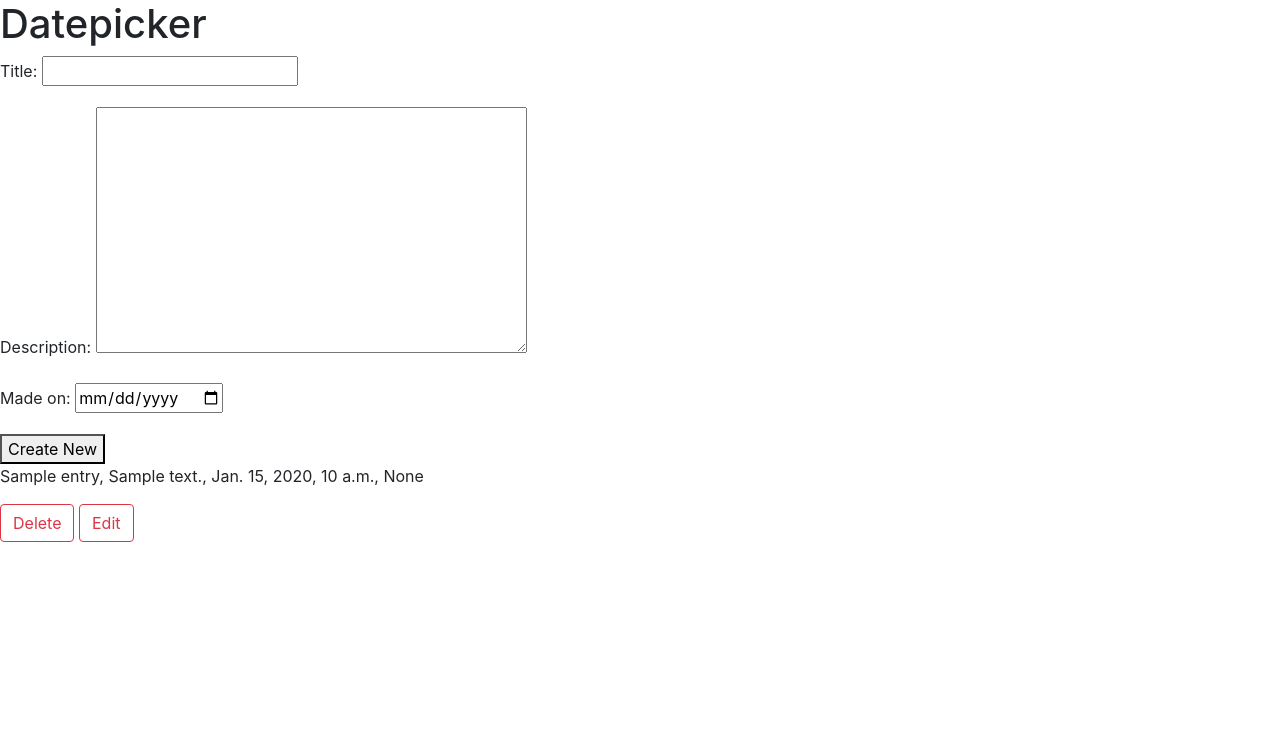
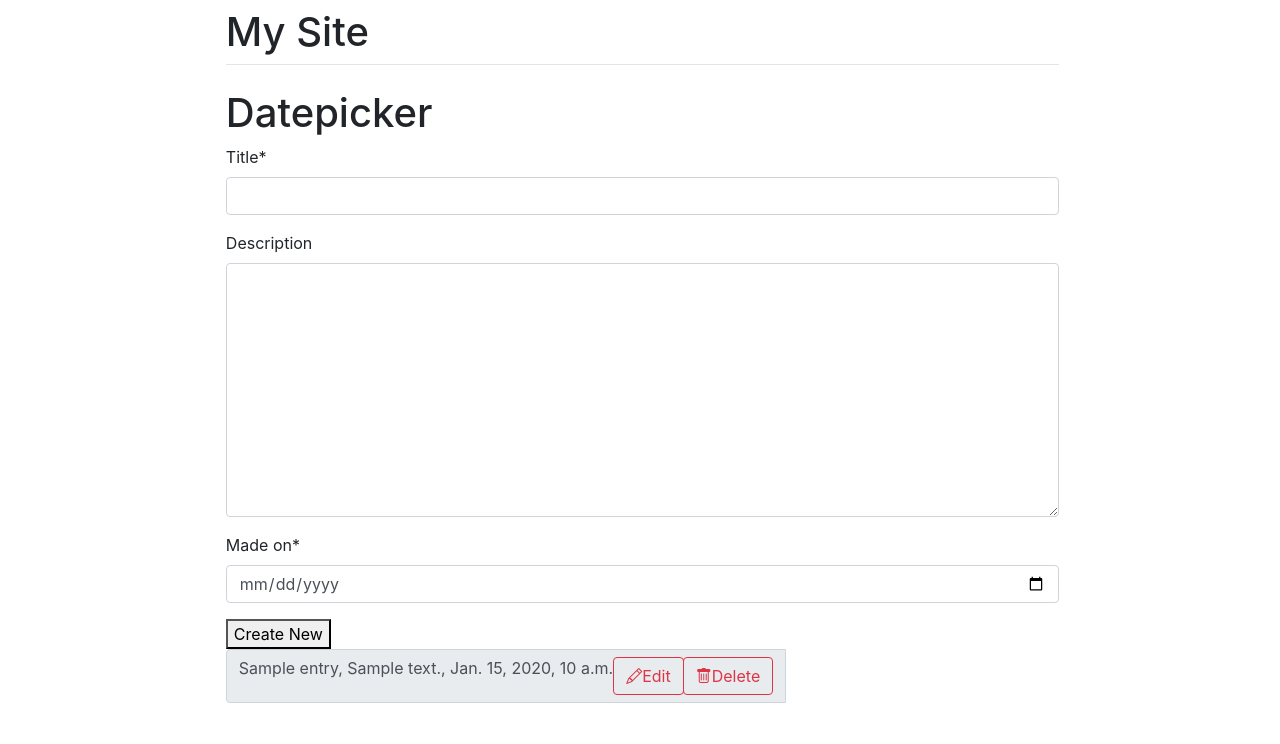
Before and after one commit to Stuntmanbob1986/howtousemongodbinDjango, a Django app: page /datepicker/ in a window 1280 px wide. Shown: the part 56-800 px from the top of the page. Run offline with Django 4.2, Linux system fonts and the light colour scheme; tables that the repository leaves empty hold one stand-in row (values such as "Sample post"); a database or web service that is not in the repository returns one stand-in record (values such as "Sample title"); some libraries are stand-ins or nearby versions.

Commit message:
Edit buttons are now working Added some Bootstrap and Crispy Forms

```diff
--- a/datepicker/urls.py
+++ b/datepicker/urls.py
@@ -1,7 +1,7 @@
 from django.urls import path
 
 from . import views
-from .views import PromiseCreateView, detail_view
+from .views import PromiseCreateView, detail_view, edit_view
 
 app_name = 'datepicker'
 
@@ -10,8 +10,9 @@ urlpatterns = [
     path('', PromiseCreateView.as_view()),  # class based view!
     # path('delete', views.delete, name='delete')
     path(r'^delete/(?P<id>[0-9]+)/$', views.delete, name='delete'),
-    path(r'^edit/(?P<id>[0-9]+)/$', views.edit, name='edit'),
+    # path(r'^edit/(?P<id>[0-9]+)/$', views.edit, name='edit'),
     # path(r'^detail_view/(?P<id>[0-9]+)/$', views.detail_view, name='detail_view')
     # path(r'^detail_view/(?P<id>[0-9]+)/$', detail_view, name='detail_view'),
-    path('<id>', detail_view, name='detail_view')
+    path('<id>', detail_view, name='detail_view'),
+    path('<id>/edit', edit_view, name='edit_view')
 ]
--- a/datepicker/views.py
+++ b/datepicker/views.py
@@ -1,4 +1,4 @@
-from django.http import HttpResponse
+from django.http import HttpResponse, HttpResponseRedirect
 from django.shortcuts import render, get_object_or_404, redirect
 from .models import Promise
 from .forms import PromiseForm
@@ -31,8 +31,8 @@ class PromiseCreateView(CreateView):
         if form.is_valid():
             form.save()
             # print(type(form.cleaned_data['made_on']))
-            # print('form.cleaned_data: ', form.cleaned_data)
-            # entries.insert_one(form.cleaned_data)
+            print('form.cleaned_data: ', form.cleaned_data)
+            print('form: ', form)
             # will not work, because mongodb don't accept datetime.date objects
             entries.insert_one({
                 'title': form.cleaned_data['title'],
@@ -57,7 +57,7 @@ def delete(request, id):
     # return render(request, '_promise_form.html', {'form': form, 'entries': all_entries})
     return redirect('/datepicker')
 
-
+'''
 def edit(request, id=None):
     template_name = 'todoList/datepicker.html'
     form_class = PromiseForm
@@ -65,18 +65,33 @@ def edit(request, id=None):
         entry = get_object_or_404(Promise, pk=ObjectId(id))
         print('id in if: ', id)
     print(id)
-
+'''
 
 def detail_view(request, id):
     template_name = 'datepicker/detail_view.html'
     model = Promise
-    form_class = PromiseForm
+    form = PromiseForm
     entry = entries.find_one({"_id": ObjectId(id)})
     print(entry)
 
     return render(request, template_name, {'entry': entry})
 
 
+def edit_view(request, id):
+    template_name = 'datepicker/edit_view.html'
+    entry = entries.find_one({"_id": ObjectId(id)})
+    form = PromiseForm(request.POST or None)
+    print('form: ', form.changed_data)
+
+    if form.is_valid():
+        form.save()
+        entries.find_one_and_update({"_id": ObjectId(id)}, {"$set": {"title": form.cleaned_data['title'],
+                                                                     'description': form.cleaned_data['description'],
+                                                                     'made_on': datetime.combine(form.cleaned_data['made_on'], datetime.min.time())}}, upsert=False)
+        # return HttpResponseRedirect("datepicker/")
+        return redirect('/datepicker')
+
+    return render(request, template_name, {'form': form, 'entry': entry})
 
 
 # def home(response):
--- a/howtousemongodbinDjango/settings.py
+++ b/howtousemongodbinDjango/settings.py
@@ -37,6 +37,8 @@ INSTALLED_APPS = [
     'django.contrib.sessions',
     'django.contrib.messages',
     'django.contrib.staticfiles',
+    'crispy_forms',
+    'crispy_bootstrap4',
     'todoList.apps.TodolistConfig',
     'datepicker.apps.DatepickerConfig',
     'showbinancedata.apps.ShowbinancedataConfig',
@@ -120,6 +122,8 @@ USE_TZ = True
 
 STATIC_URL = 'static/'
 
+CRISPY_TEMPLATE_PACK = "bootstrap4"
+
 # Default primary key field type
 # https://docs.djangoproject.com/en/4.1/ref/settings/#default-auto-field
 
--- a/todoList/templates/todoList/base.html
+++ b/todoList/templates/todoList/base.html
@@ -1,10 +1,19 @@
 <!DOCTYPE html>
 <html lang="en">
 <head>
-    <meta charset="UTF-8">
+        <style type="text/css">
+
+        .main{
+            margin-left:5px;
+            padding: 0px 5px;
+        }
+
+    </style>
+    <meta charset="utf-8">
     <meta name="viewport" content="width=device-width, initial-scale=1, shrink-to-fit=no">
 
     <link rel="stylesheet" href="https://cdn.jsdelivr.net/npm/bootstrap@4.3.1/dist/css/bootstrap.min.css" integrity="sha384-ggOyR0iXCbMQv3Xipma34MD+dH/1fQ784/j6cY/iJTQUOhcWr7x9JvoRxT2MZw1T" crossorigin="anonymous">
+    <link rel="stylesheet" href="https://cdn.jsdelivr.net/npm/bootstrap-icons@1.5.0/font/bootstrap-icons.css">
 
     <title>{% block title %}CG's Website{% endblock %}</title>
 </head>
@@ -23,8 +32,17 @@
         </div>
       </div>
     </nav>
-    {% block content %}
-    {% endblock %}
+
+    <div id="content" name="content" class="main">
+        <div class="row justify-content-center">
+            <div class="col-8">
+                <h1 class="mt-2">My Site</h1>
+                <hr class="mt-0 mb-4">
+                {% block content %}
+                {% endblock %}
+            </div>
+        </div>
+    </div>
 
     <script src="https://code.jquery.com/jquery-3.3.1.slim.min.js" integrity="sha384-q8i/X+965DzO0rT7abK41JStQIAqVgRVzpbzo5smXKp4YfRvH+8abtTE1Pi6jizo" crossorigin="anonymous"></script>
     <script src="https://cdn.jsdelivr.net/npm/popper.js@1.14.7/dist/umd/popper.min.js" integrity="sha384-UO2eT0CpHqdSJQ6hJty5KVphtPhzWj9WO1clHTMGa3JDZwrnQq4sF86dIHNDz0W1" crossorigin="anonymous"></script>
--- a/todoList/templates/todoList/datepicker.html
+++ b/todoList/templates/todoList/datepicker.html
@@ -3,23 +3,28 @@
 {% block title %}
 Datepicker
 {% endblock %}
+{% load crispy_forms_tags %}
 
 {% block content %}
 <h1>Datepicker</h1>
 <form action="" method="post">
     {% csrf_token %}
-    {{ form.as_p }}
+    <!--{{ form.as_p }}-->
+    {{ form|crispy }}
     <button type="submit", name="save">Create New</button>
 </form>
 {% load tagger %}
 {% for entry in entries %}
+<div class="input-group mb-3">
+    <div class="input-group-prepend">
+        <div class="input-group-text">
+        <!--<p>{{ entry.title }}, {{ entry.description }}, {{ entry.made_on }}, {{ entry|underscoreTag:'_id' }}</p>-->
+            <p>{{ entry.title }}, {{ entry.description }}, {{ entry.made_on }}</p>
 
-    <div class="entry">
-
-        <p>{{ entry.title }}, {{ entry.description }}, {{ entry.made_on }}, {{ entry|underscoreTag:'_id' }}</p>
-        <a class="btn btn-outline-danger" href="{% url 'datepicker:delete' id=entry|underscoreTag:'_id' %}">Delete</a>
-        <a class="btn btn-outline-danger" href="{% url 'datepicker:edit' id=entry|underscoreTag:'_id' %}">Edit</a>
-
+            <a class="btn btn-outline-danger" href="{% url 'datepicker:edit_view' id=entry|underscoreTag:'_id' %}"><i class="bi bi-pencil"></i>Edit</a>
+            <a class="btn btn-outline-danger" href="{% url 'datepicker:delete' id=entry|underscoreTag:'_id' %}"><i class="bi bi-trash"></i>Delete</a>
+        </div>
     </div>
+</div>
 {% endfor %}
 {% endblock %}
```
Also changed, not shown: datepicker/templates/datepicker/edit_view.html (added, +19 -0 lines).
